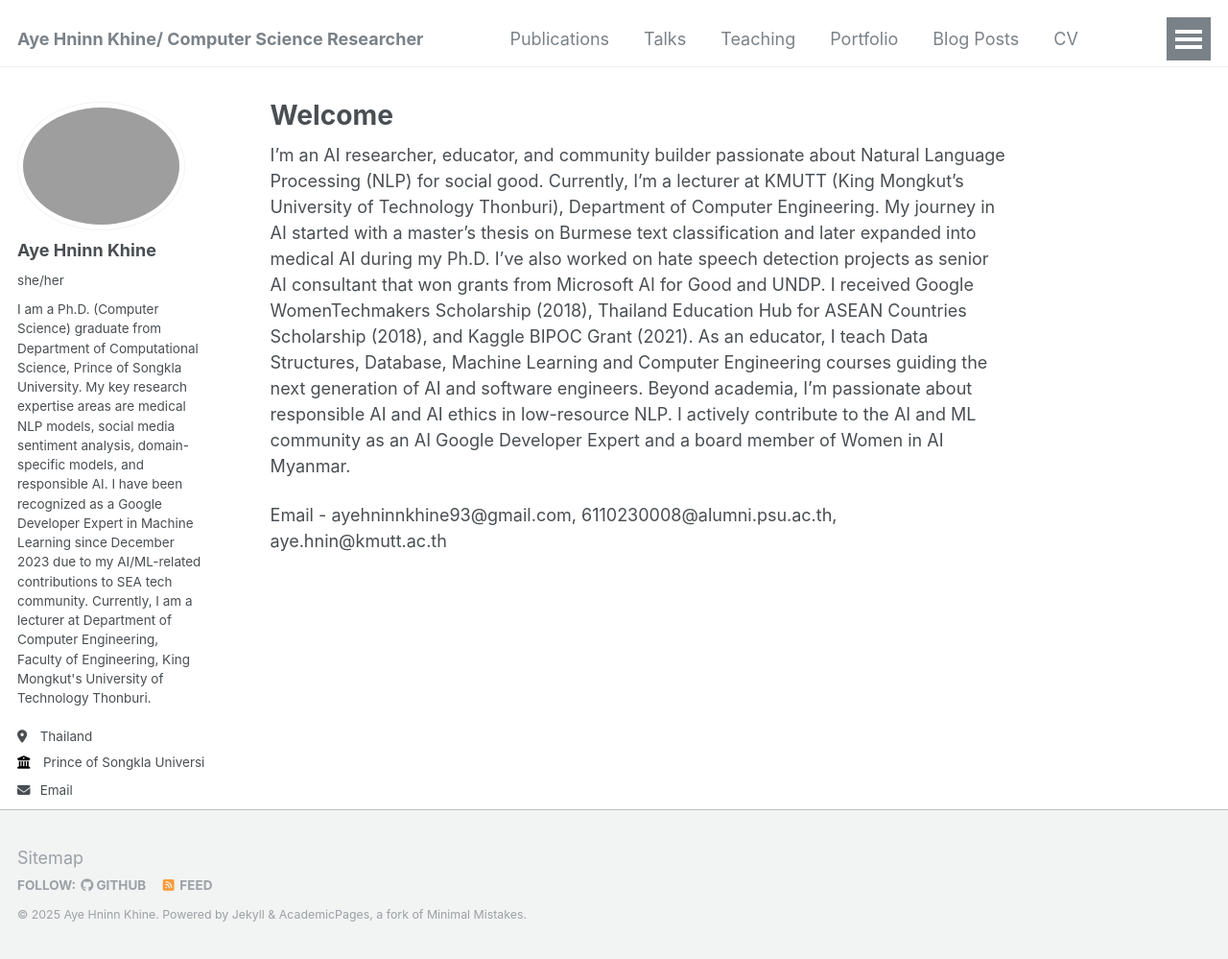
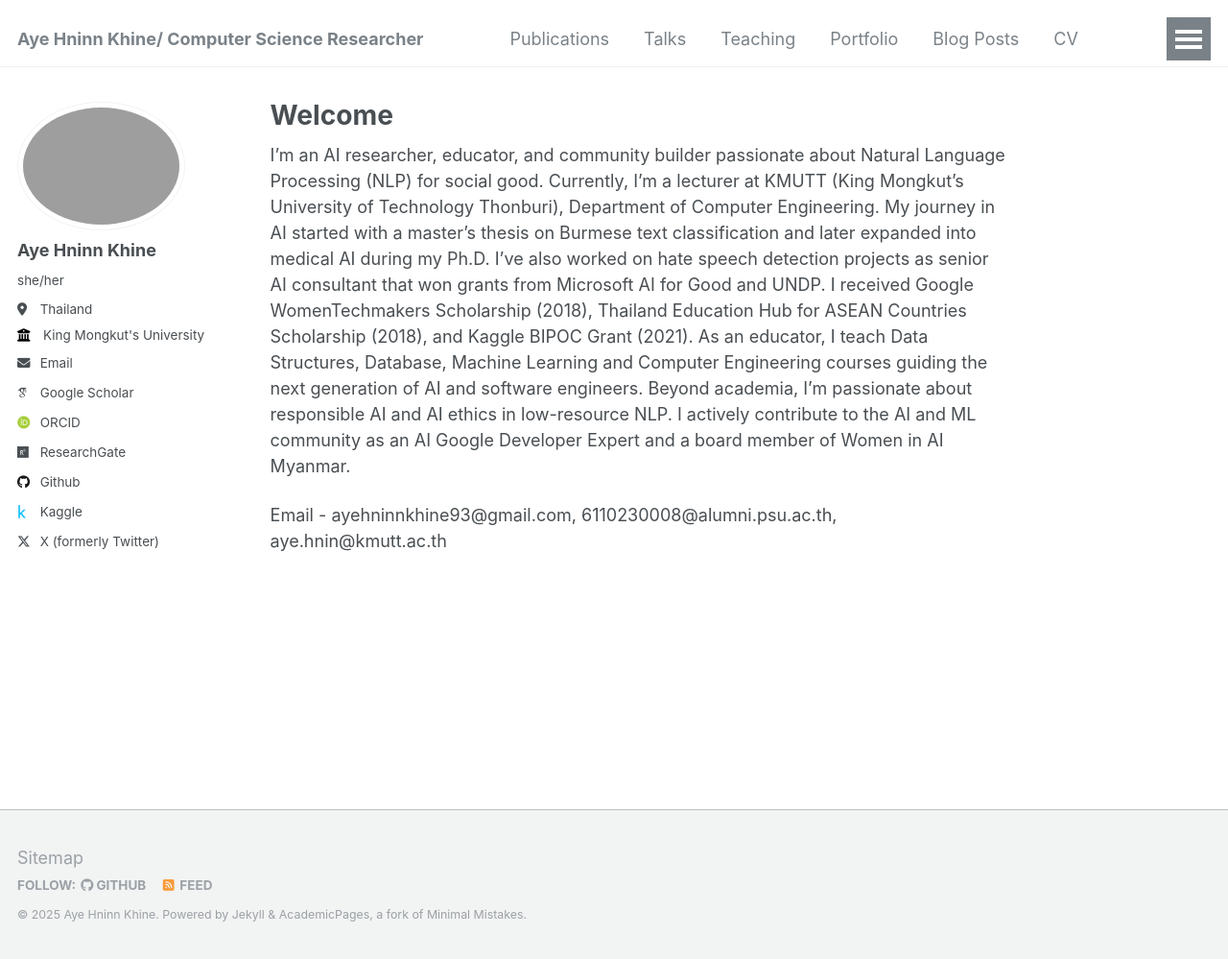
Before and after one commit to ayehninnkhine/ayehninnkhine.github.io, a Jekyll site: the page built from _pages/about.md, in a window 1280 px wide and 999 px high. Shown: the whole window at 96% size. Built offline with Jekyll 4.4.1, drawn with Linux system fonts in a browser that asks for light colours; some web fonts are replaced.

Commit message:
Update _config.yml

```diff
--- a/_config.yml
+++ b/_config.yml
@@ -24,14 +24,13 @@ author:
   avatar           : "SMM00013-gde-badge.png"
   name             : "Aye Hninn Khine"
   pronouns         : "she/her"
-  bio              : "I am a Ph.D. (Computer Science) graduate from Department of Computational Science, Prince of Songkla University. My key research expertise areas are medical NLP models, social media sentiment analysis, domain-specific models, and responsible AI. I have been recognized as a Google Developer Expert in Machine Learning since December 2023 due to my AI/ML-related contributions to SEA tech community. Currently, I am a lecturer at Department of Computer Engineering, Faculty of Engineering, King Mongkut's University of Technology Thonburi."
   location         : "Thailand"
-  employer         : "Prince of Songkla University"
-  email            : "6110230008@alumni.psu.ac.th"
+  employer         : "King Mongkut's University of Technology Thonburi"
+  email            : "aye.hnin@kmutt.ac.th"
 
   # Academic websites
   arxiv            : # URL - Update with the correct link to your profile
-  googlescholar    : "https://scholar.google.com/citations?user=dD7ZdLoAAAAJ&hl=en&authuser=2"
+  googlescholar    : "https://scholar.google.com/citations?user=dXABPqkAAAAJ&hl=en&authuser=7"
   impactstory      : # URL
   orcid            : "https://orcid.org/0000-0001-6078-3906"
   researchgate     : "https://www.researchgate.net/profile/Aye-Khine"
```
